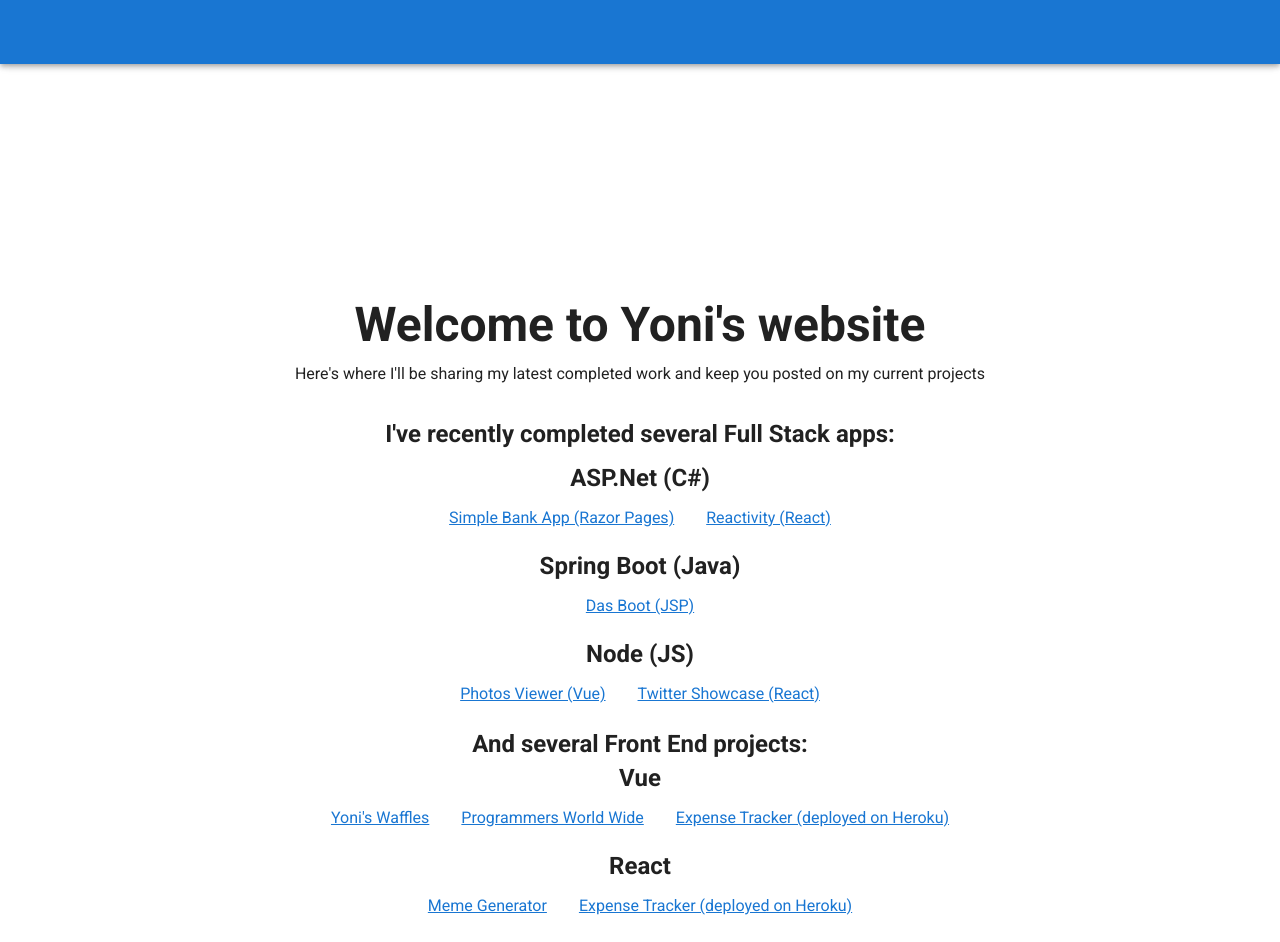
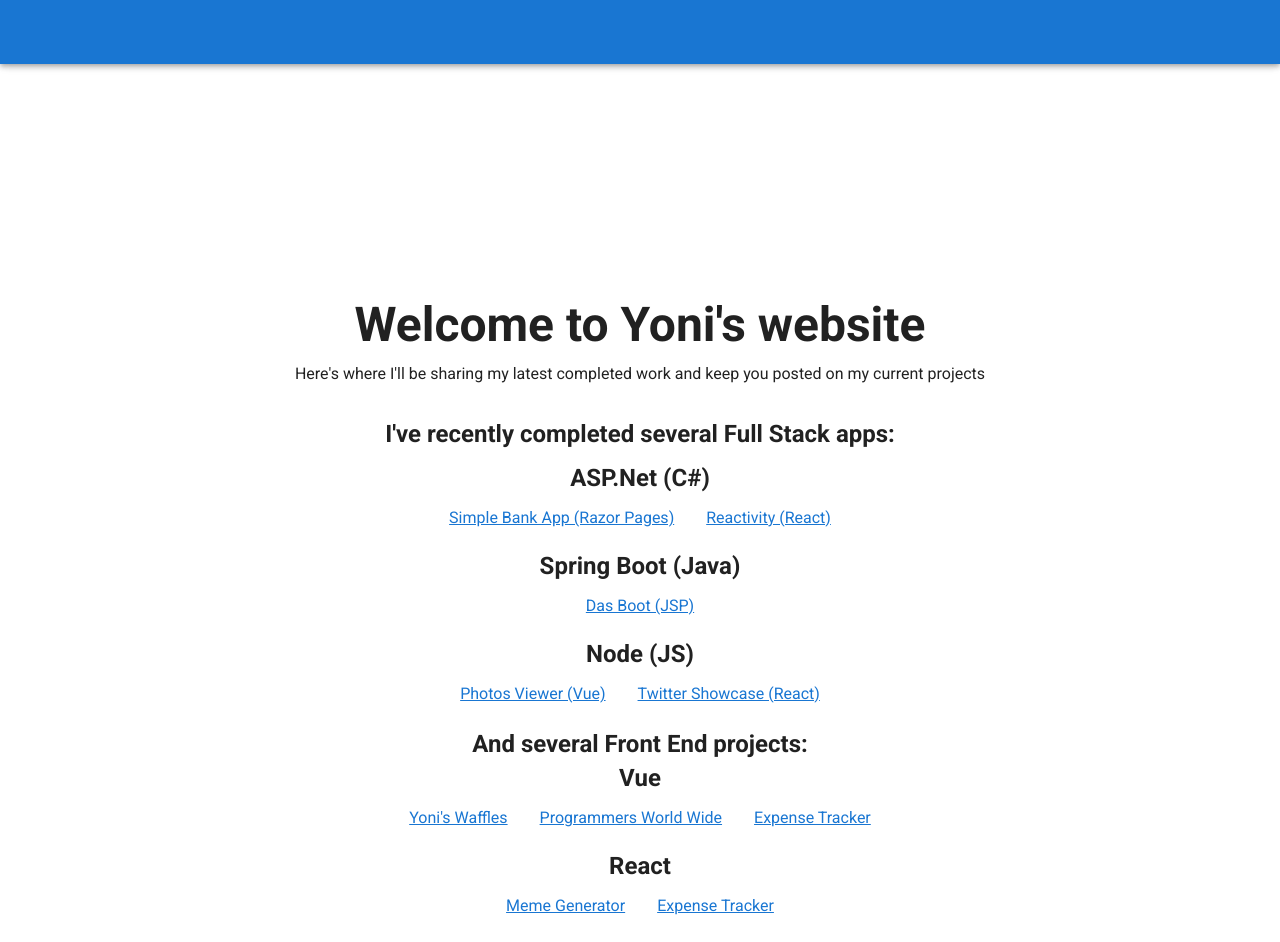
Before and after one commit to jonath23/portfolio, a Vue app: page / in a window 1280 px wide. Shown: the top 942 px of the page. Built offline with nearby package versions, Linux system fonts and the light colour scheme.

Commit message:
small change

```diff
--- a/src/components/HelloWorld.vue
+++ b/src/components/HelloWorld.vue
@@ -210,7 +210,7 @@ export default {
         href: "https://ww-programmers.firebaseapp.com/",
       },
       {
-        text: "Expense Tracker (deployed on Heroku)",
+        text: "Expense Tracker",
         href: "http://yw-expense-tracker.herokuapp.com/",
       },
     ],
@@ -220,7 +220,7 @@ export default {
         href: "https://yoniwitz.github.io/Meme-Generator/",
       },
       {
-        text: "Expense Tracker (deployed on Heroku)",
+        text: "Expense Tracker",
         href: "http://yw-expense-tracker-react.herokuapp.com/",
       },
     ],
```
